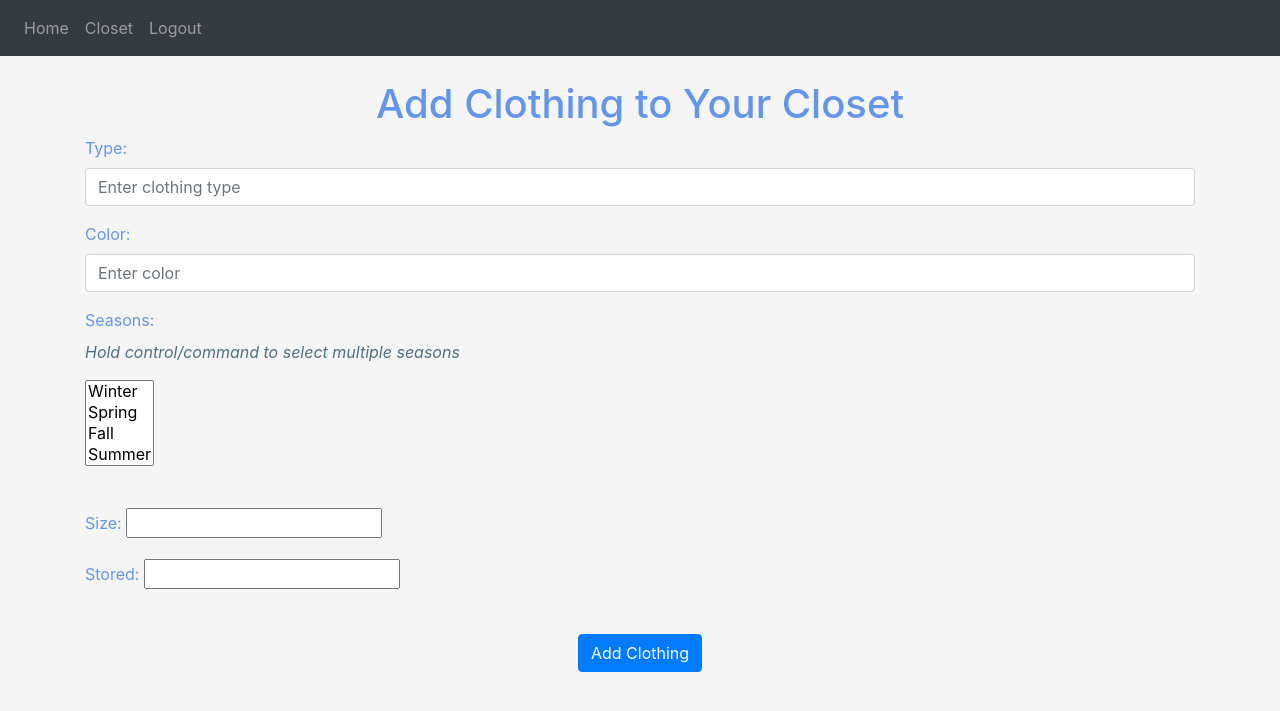
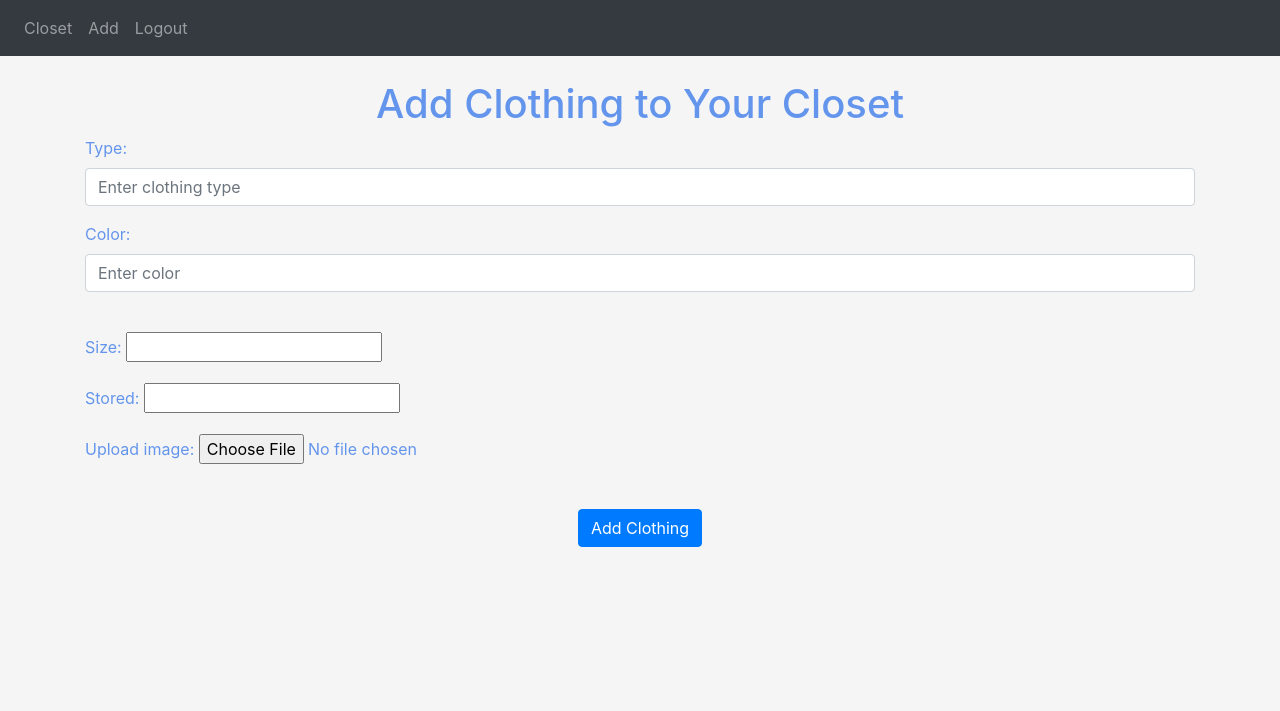
Before and after one commit to megansin/flaskApp, a Flask app: page / in a window 1280 px wide. Shown: the top 711 px of the page. Run offline with Flask 2, Linux system fonts and the light colour scheme; a user stored in the database is signed in; some libraries are stand-ins or nearby versions.

Commit message:
added ability to upload images

```diff
--- a/website/__init__.py
+++ b/website/__init__.py
@@ -1,6 +1,6 @@
 from flask import Flask
 from flask_sqlalchemy import SQLAlchemy
-from os import path
+from os import path, makedirs
 from flask_login import LoginManager
 
 db = SQLAlchemy()
@@ -11,6 +11,7 @@ def create_app():
     app = Flask(__name__)
     app.config['SECRET_KEY'] = 'i like to eat rice'
     app.config['SQLALCHEMY_DATABASE_URI'] = f'sqlite:///{DB_NAME}'
+
     db.init_app(app)
 
     from .views import views
--- a/website/templates/base.html
+++ b/website/templates/base.html
@@ -30,8 +30,8 @@
       <div class="collapse navbar-collapse" id="navbar">
         <div class="navbar-nav">
             {% if user.is_authenticated %}
-            <a class="nav-item nav-link" id="home" href="/">Home</a>
             <a class="nav-item nav-link" id="closet" href="/closet">Closet</a>
+            <a class="nav-item nav-link" id="home" href="/">Add</a>
             <a class="nav-item nav-link" id="logout" href="/logout">Logout</a>
             {% else %}
             <a class="nav-item nav-link" id="login" href="/login">Login</a>
--- a/website/templates/home.html
+++ b/website/templates/home.html
@@ -4,7 +4,7 @@
 <body style="background-color:whitesmoke; color:cornflowerblue">
     <h1 align="center">Add Clothing to Your Closet</h1>
     </ul>
-    <form method="POST">
+    <form enctype="multipart/form-data" method="POST">
       <div class="form-group">
         <label for="type">Type:</label>
         <input
@@ -25,20 +25,6 @@
             placeholder="Enter color"
         />
       </div>
-      <div class="form-group">
-        <label for="seasons">Seasons:</label>
-        <p style="color:#51717f">
-          <em>
-            Hold control/command to select multiple seasons
-          </em>
-        </p>
-        <select id="seasons" name="seasons" size="4" multiple>
-          <option value="winter">Winter</option>
-          <option value="spring">Spring</option>
-          <option value="fall">Fall</option>
-          <option value="summer">Summer</option>
-        </select>
-      </div>
     </br>
       <div class="form-group">
         <label for="size">Size:</label>
@@ -51,7 +37,6 @@
           <option value="XL">
         </datalist>
       </div>
-
       <div class="form-group">
         <label for="stored-in">Stored:</label>
         <datalist id="s">
@@ -61,9 +46,14 @@
         </datalist>
         <input list="s" type='text' id="storage-choice" name="storage-choice">
       </div>
+      <div class="form-group">
+        <label for="file">Upload image:</label>
+        <input type="file" name="image_file" accept="image/*">
+      </div>
+
     </br>
       <div align="center">
-        <button type="submit" class="btn btn-primary">Add Clothing</button>
+        <button type="submit" class="btn btn-primary" action="/">Add Clothing</button>
       </div>
     </form>
   </body>
--- a/website/templates/login.html
+++ b/website/templates/login.html
@@ -2,6 +2,7 @@
 {% block content %}
 
 <form method="POST">
+</br>
     <h3 align="center">Login</h3>
     <div class="form-group">
         <label for="email">Email Address</label>
--- a/website/templates/sign_up.html
+++ b/website/templates/sign_up.html
@@ -1,6 +1,7 @@
 {% extends "base.html" %} {% block title %}Sign Up{% endblock %}
 {% block content %}
 <form method="POST">
+</br>
     <h3 align="center">Sign Up</h3>
     <div class="form-group">
         <label for="email">Email Address</label>
--- a/website/views.py
+++ b/website/views.py
@@ -1,8 +1,13 @@
-from flask import Blueprint, render_template, request, flash, jsonify
+from crypt import methods
+from unicodedata import name
+from flask import Blueprint, render_template, request, flash, jsonify, redirect, url_for
 from flask_login import login_required, current_user
-from .models import Clothing
+from werkzeug.utils import secure_filename
+from .models import Clothing as clt, Image
 from . import db
 import json
+import os
+
 
 views = Blueprint('views', __name__)
 
@@ -11,10 +16,11 @@ views = Blueprint('views', __name__)
 @login_required
 def home():
     if request.method == 'POST':
+
+        print('home1')
         type = request.form.get('type')
         color = request.form.get('color')
         storage = request.form.get('storage-choice')
-        seasons = request.form.get('seasons')
         size = request.form.get('size')
 
         if len(type) < 1:
@@ -23,16 +29,33 @@ def home():
             flash('Color entry is too short!', category='error')
         elif len(storage) < 1:
             flash('Pick a storage unit!', category='error')
-        elif len(seasons) < 1:
-            flash('Pick at least one season!', category='error')
         elif len(size) < 1:
             flash('Size missing!', category='error')
         else:
-            new_clothing = Clothing(color=color, type=type, storage=storage,
-                seasons=seasons, size=size, user_id=current_user.id)
+            print('home2')
+            new_clothing = clt(color=color, type=type, storage=storage, size=size, user_id=current_user.id)
             db.session.add(new_clothing)
             db.session.commit()
-            flash('Clothing added!', category='success')
+            flash('Clothing added to closet!', category='success')
+
+            id = new_clothing.id
+            pic = request.files['image_file']
+
+            if not pic:
+                flash('Clothing added, but no image uploaded', category='error')
+
+            else:
+                filename = secure_filename(pic.filename)
+                mimetype = pic.mimetype
+                print('here')
+
+                img = Image(img=pic.read(), mimetype=mimetype, name=filename, clothing_id=id)
+
+                db.session.add(img)
+                db.session.commit()
+                flash("Image saved successfully", category='success')
+
+            return redirect(url_for('views.home'))
 
     return render_template("home.html", user=current_user)
 
@@ -43,12 +66,16 @@ def closet_view():
 
 @views.route('/delete-clothing', methods=['POST'])
 def delete_clothing():
+
     clothing = json.loads(request.data)
     clothingId = clothing['clothingId']
-    clothing = Clothing.query.get(clothingId)
+    clothing = clt.query.get(clothingId)
+    img = clt.query.get(clothingId)
+
     if clothing:
         if clothing.user_id == current_user.id:
             db.session.delete(clothing)
+            db.session.delete(img)
             db.session.commit()
 
     return jsonify({})
```
Also changed, not shown: website/models.py (+7 -10 lines), website/database.db.
